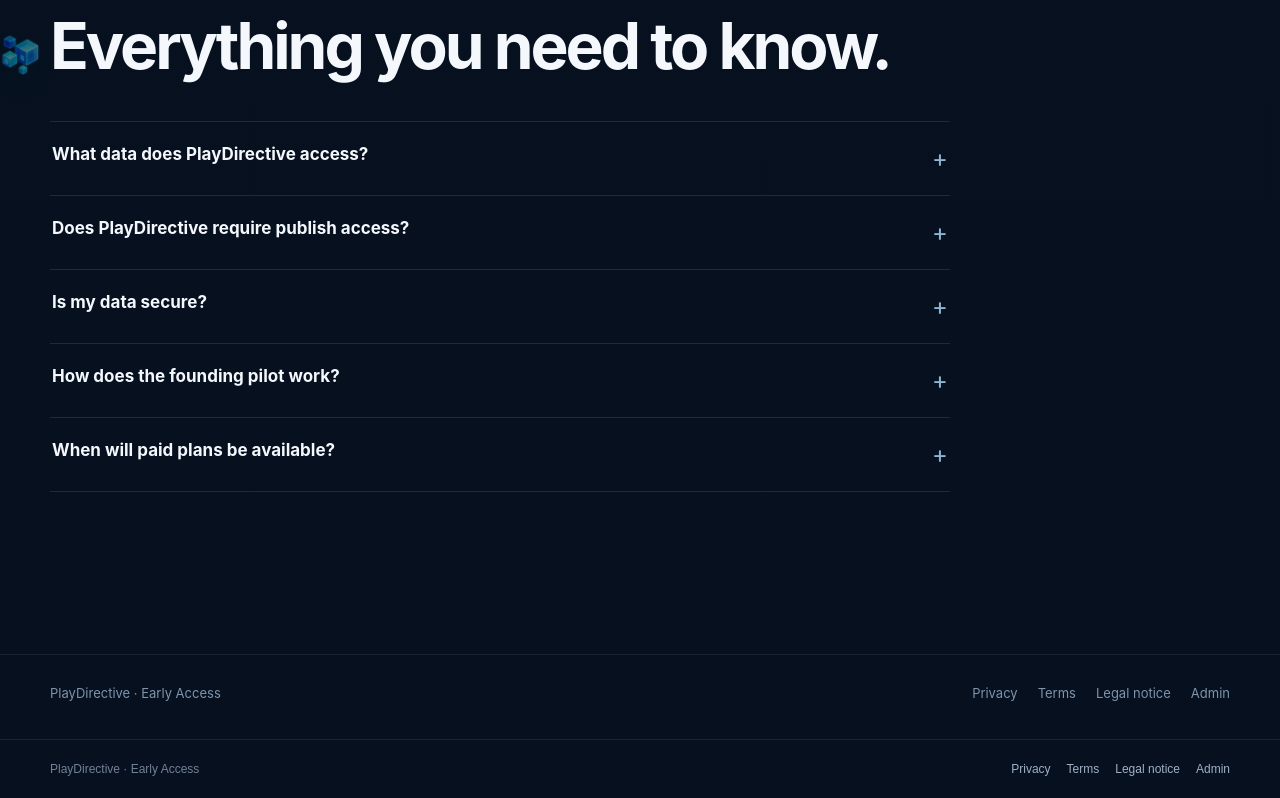
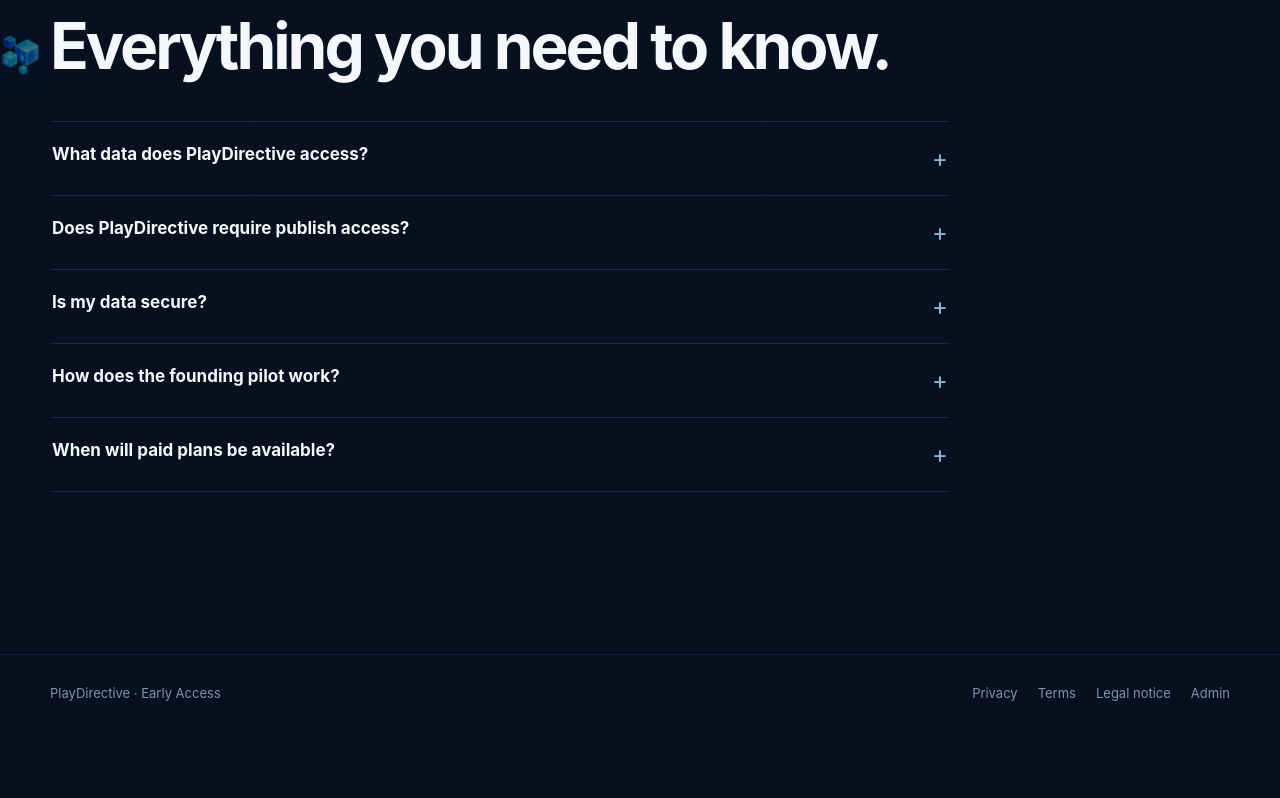
Before and after one commit to danielwauer-maker/roblox-decision-engine, a Next.js app in the folder apps/web/: page / in a window 1280 px wide. Shown: the part 5262-6060 px from the top of the page. After the commit the page ends 6001 px from the top, so only its background shows below. Built offline with nearby package versions, Linux system fonts and the light colour scheme.

Commit message:
fix: remove duplicate global footer from root layout

```diff
--- a/apps/web/app/layout.tsx
+++ b/apps/web/app/layout.tsx
@@ -20,20 +20,7 @@ export const metadata: Metadata = {
 export default function RootLayout({ children }: { children: ReactNode }) {
   return (
     <html lang="en">
-      <body style={{ margin: 0, background: "#07101f" }}>
-        {children}
-        <footer style={{ borderTop: "1px solid rgba(255,255,255,.08)", background: "#07101f", color: "#718198", fontFamily: "Arial, sans-serif" }}>
-          <div style={{ maxWidth: 1180, margin: "0 auto", padding: "22px clamp(20px,5vw,24px)", display: "flex", justifyContent: "space-between", gap: 16, flexWrap: "wrap", fontSize: 12 }}>
-            <span>PlayDirective · Early Access</span>
-            <nav style={{ display: "flex", gap: 16, flexWrap: "wrap" }}>
-              <a href="/privacy" style={{ color: "#9fb1c7", textDecoration: "none" }}>Privacy</a>
-              <a href="/terms" style={{ color: "#9fb1c7", textDecoration: "none" }}>Terms</a>
-              <a href="/legal" style={{ color: "#9fb1c7", textDecoration: "none" }}>Legal notice</a>
-              <a href="/admin/login" style={{ color: "#9fb1c7", textDecoration: "none" }}>Admin</a>
-            </nav>
-          </div>
-        </footer>
-      </body>
+      <body style={{ margin: 0, background: "#07101f" }}>{children}</body>
     </html>
   );
 }
```
